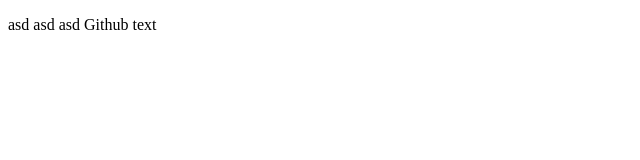
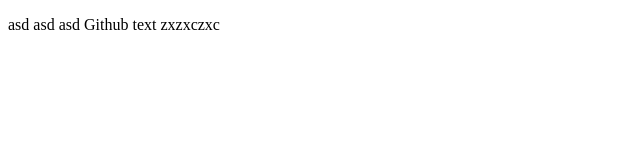
Before and after one commit to JoshNoroff/TestConflicts, a plain HTML site: page index.html in a window 1280 px wide. Shown: the full height of the page, 0-640 px from the left. Drawn offline with Linux system fonts and the light colour scheme.

Commit message:
added local changes

```diff
--- a/index.html
+++ b/index.html
@@ -8,5 +8,6 @@
         asd
         asd
         Github text
+        zxzxczxc
     </p>
 </body>
```
